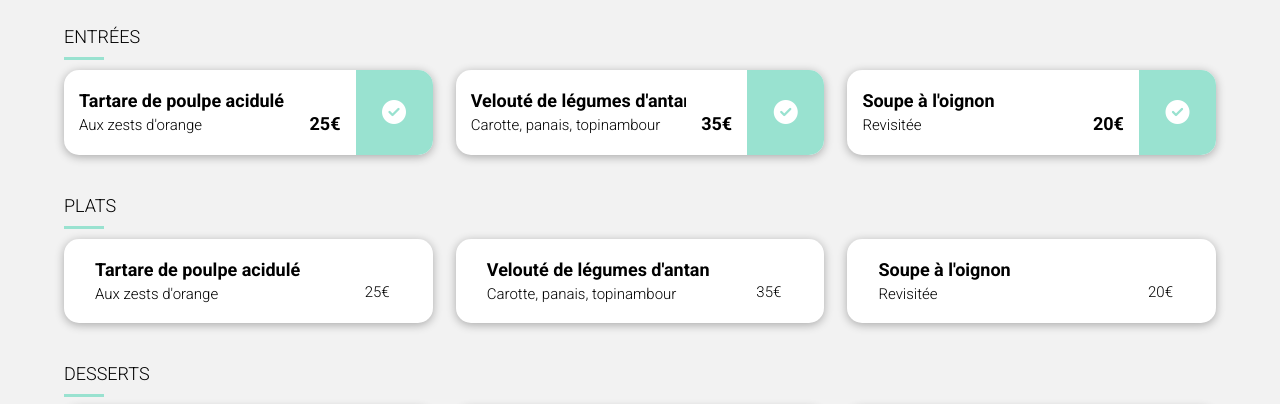
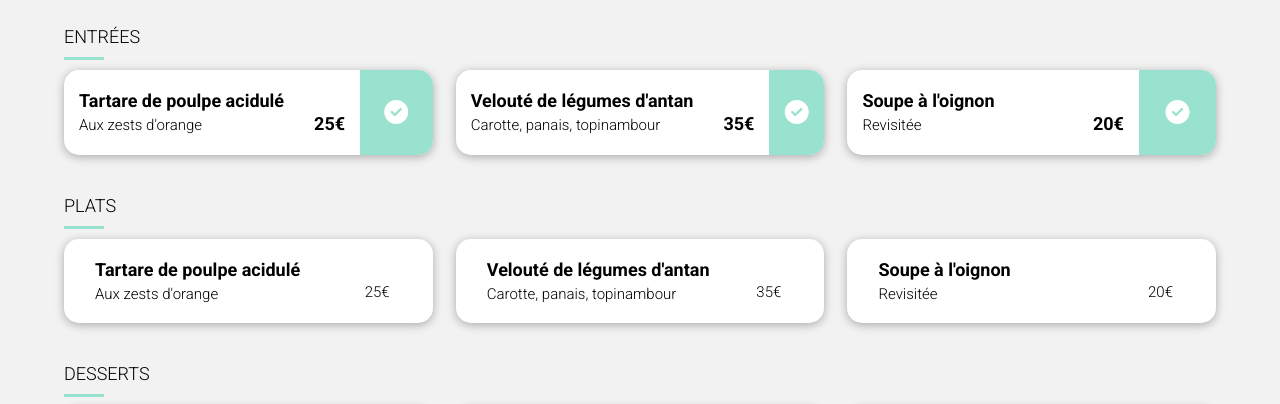
Before and after one commit to benlal/projet3, a website: page alafrancaise.html in a window 1280 px wide. Shown: the part 363-767 px from the top of the page. Drawn offline with Linux system fonts and the light colour scheme.

Commit message:
Modification du scss concernant les suspensions du bloc meal

```diff
--- a/sass/style.scss
+++ b/sass/style.scss
@@ -317,6 +317,9 @@ footer {
 }
 
 .meal {
+    display: flex;
+    align-items: center;
+    justify-content: center;
     margin: 10px 0;
     background-color: white;
     border-radius: 15px;
@@ -333,9 +336,7 @@ footer {
 
 }
 
-.meal__description {
-    padding: 15px;
-}
+
 
 .meal__price {
     align-items: flex-end;
@@ -348,16 +349,16 @@ footer {
     }
 }
 
-.meal {
-    display: flex;
-    align-items: center;
-    justify-content: center;
-}
+
 
 .meal__description {
+    padding: 15px;
+    h3, p {
     text-overflow: ellipsis;
     overflow: hidden;
     white-space: nowrap;
+    }
+
 
     width: 65%;
 }
```
Also changed, not shown: public/css/style.css, 1 other file.
